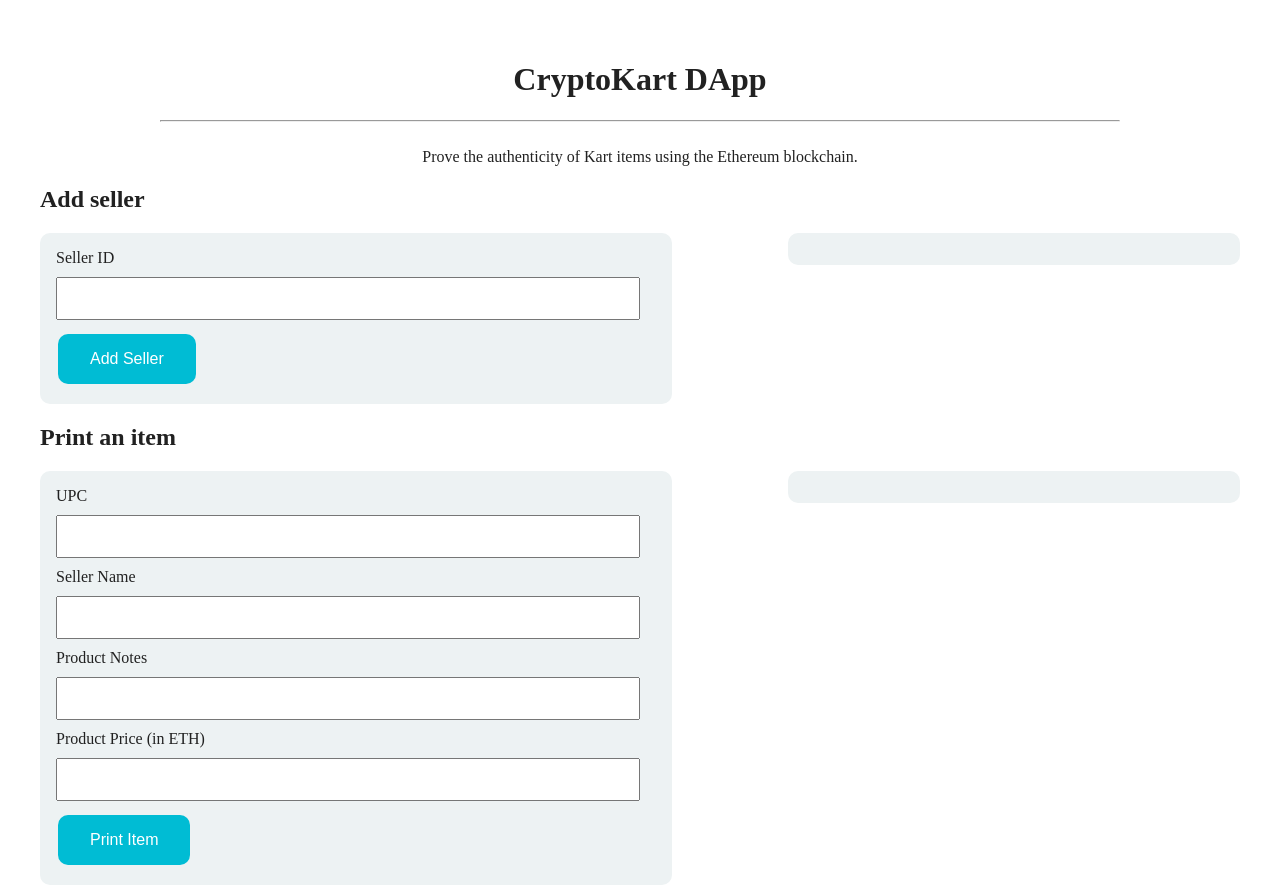
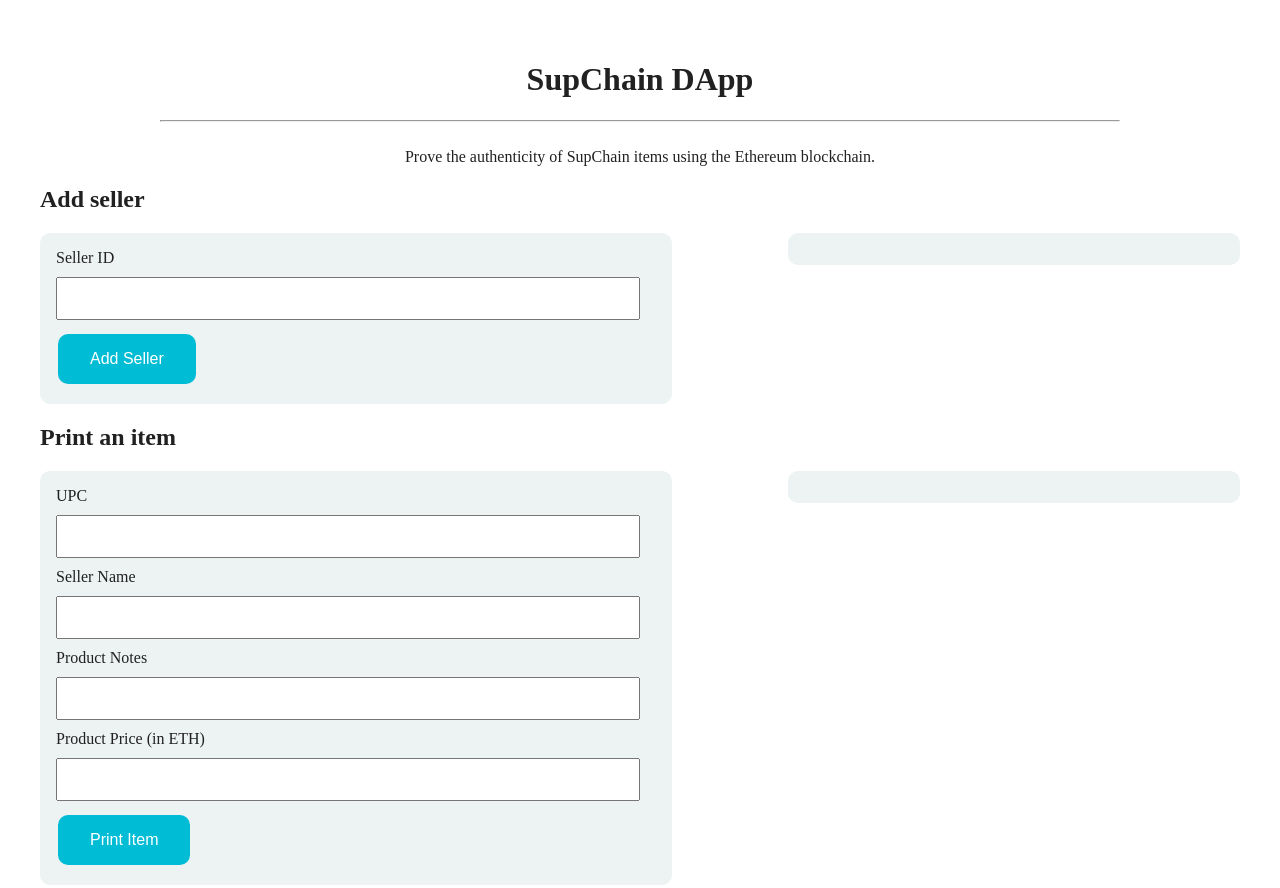
Before and after one commit to imarvinds/blockchain-projects, a website built with webpack: page Supply Chain blockchain architecture/app/src/index.html in a window 1280 px wide. Shown: the top 888 px of the page. Built offline with nearby package versions, Linux system fonts and the light colour scheme; what web3 would draw is missing.

Commit message:
minor updates

```diff
--- a/Supply Chain blockchain architecture/app/src/index.html
+++ b/Supply Chain blockchain architecture/app/src/index.html
@@ -4,7 +4,7 @@
 <head>
   <meta charset="UTF-8">
   <meta name="viewport" content="width=device-width, initial-scale=1.0">
-  <title>CryptoKart DApp</title>
+  <title>SupChain DApp</title>
   <link href="https://fonts.googleapis.com/css?family=Roboto" rel="stylesheet">
   <style>
     body {
@@ -56,9 +56,9 @@
 
 <body>
   <div class="container">
-    <h1 style="text-align: center;">CryptoKart DApp</h1>
+    <h1 style="text-align: center;">SupChain DApp</h1>
     <hr><br>
-    <p style="text-align: center;">Prove the authenticity of Kart items using the Ethereum blockchain.</p>
+    <p style="text-align: center;">Prove the authenticity of SupChain items using the Ethereum blockchain.</p>
   </div>
 
   <h2>Add seller</h2>
```
